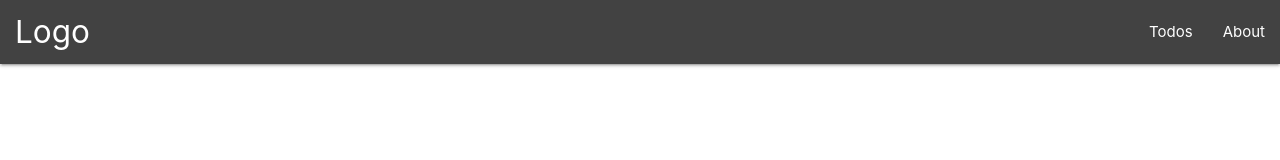
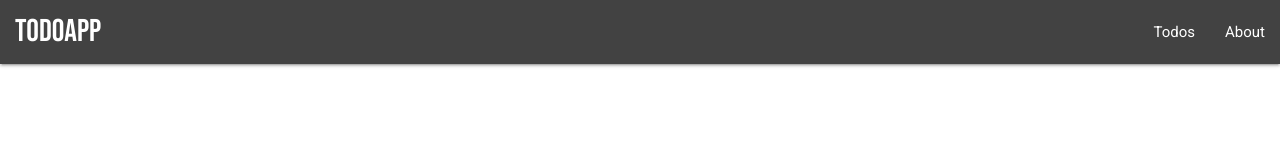
Before and after one commit to Discretus/react-todo-app, a React (Create React App) app: page / in a window 1280 px wide. Shown: the top 160 px of the page. Built offline with nearby package versions, Linux system fonts and the light colour scheme.

Commit message:
New fonts

```diff
--- a/public/index.html
+++ b/public/index.html
@@ -17,6 +17,7 @@
     <link rel="manifest" href="%PUBLIC_URL%/manifest.json" />
     <link rel="stylesheet" href="https://cdnjs.cloudflare.com/ajax/libs/materialize/1.0.0/css/materialize.min.css">
     <link href="https://fonts.googleapis.com/icon?family=Material+Icons" rel="stylesheet">
+    <link href="https://fonts.googleapis.com/css2?family=Bebas+Neue&family=Roboto:wght@300;400&display=swap" rel="stylesheet">
     <!--
       Notice the use of %PUBLIC_URL% in the tags above.
       It will be replaced with the URL of the `public` folder during the build.
--- a/src/components/Navbar.tsx
+++ b/src/components/Navbar.tsx
@@ -4,7 +4,7 @@ import {NavLink, useHistory} from "react-router-dom";
 const Navbar: React.FC = () => (
     <nav>
         <div className="nav-wrapper grey darken-3">
-            <NavLink to="/" className="brand-logo left ml-4">Logo</NavLink>
+            <NavLink to="/" className="brand-logo left ml-4">ToDoApp</NavLink>
             <ul id="nav-mobile" className="right">
                 <li><NavLink to="/">Todos</NavLink></li>
                 <li><NavLink to="/about">About</NavLink></li>
--- a/src/index.scss
+++ b/src/index.scss
@@ -1,4 +1,6 @@
+
 *{
+  font-family: 'Roboto', sans-serif;
   margin: 0px;
   padding: 0px;
   list-style: none;
@@ -22,3 +24,7 @@
     width: 30px;
   }
 }
+
+.brand-logo {
+  font-family: 'Bebas Neue', cursive;
+}
```
